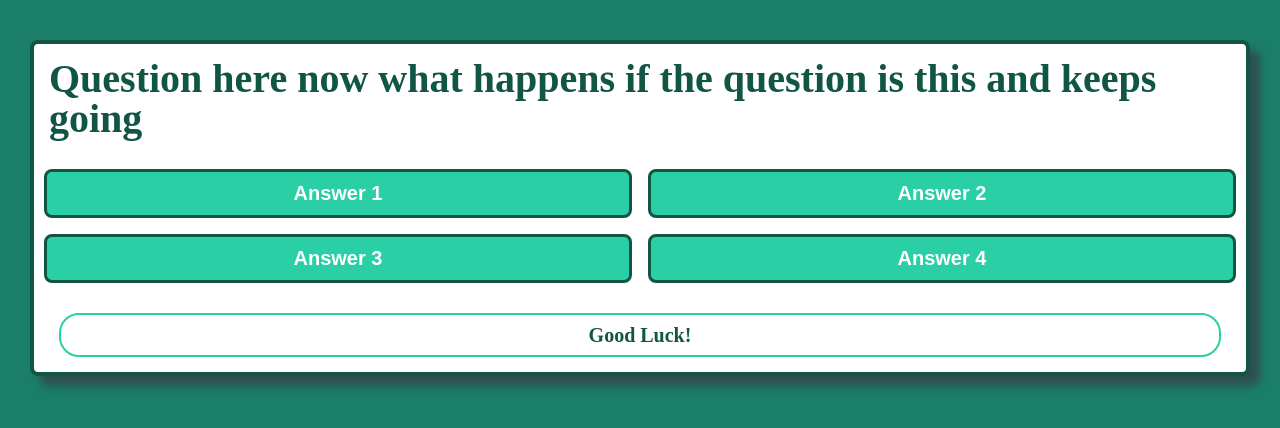
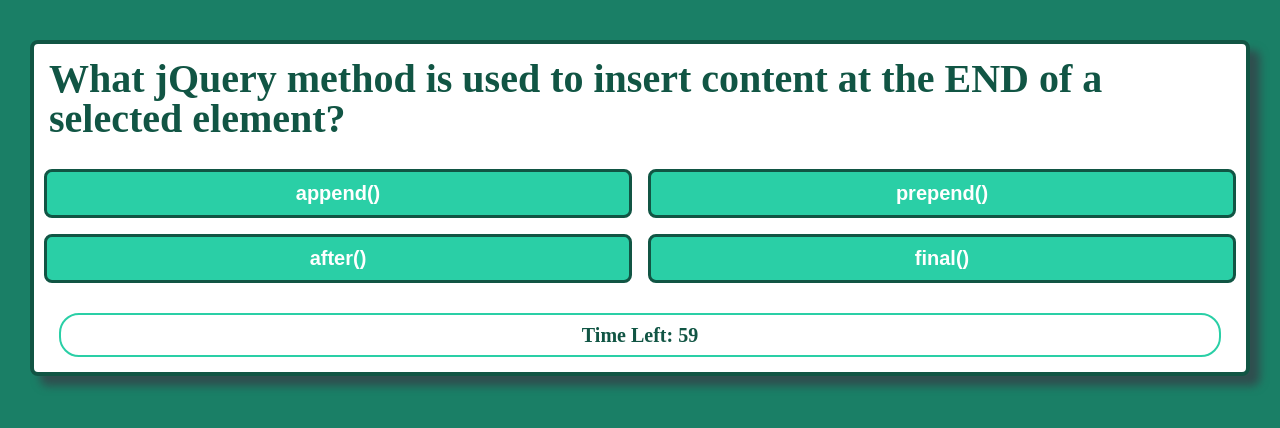
Before and after one commit to evanarbour/coding-quiz, a plain HTML site: page index.html in a window 1280 px wide. Both pictures are taken after a click on the button "Start Quiz!". Drawn offline with Linux system fonts and the light colour scheme.

Commit message:
added javascript functions for questions, buttons, and styled the app

```diff
--- a/index.html
+++ b/index.html
@@ -21,10 +21,12 @@
             </div>
             <div id="timer-container">
                 <div id="timer">Good Luck!</div>
+                <div id="player-score"></div>
             </div>
         </div>
         <div class="controls">
             <button id="start-btn" class="start-btn">Start Quiz!</button>
+            <button id="next-btn" class="start-btn hide">Next</button>
         </div>
     </div>
 
--- a/reset.css
+++ b/reset.css
@@ -87,7 +87,7 @@ video {
   margin: 0;
   padding: 0;
   border: 0;
-  /* font-size: 100%; */
+  font-size: 100%;
   font: inherit;
   vertical-align: baseline;
 }
--- a/script.js
+++ b/script.js
@@ -1,41 +1,184 @@
 var startBtnEl = document.getElementById('start-btn')
+var nextBtnEl = document.getElementById('next-btn')
 var questionContainer = document.getElementById('question-container')
 var timer = document.getElementById('timer')
 var timerContainer = document.getElementById('timer-container')
+var questionEl = document.getElementById('question')
+var answerButtonEl = document.getElementById('answer-buttons')
+var randomQuestions
+var randomQuestionIndex
+var playerScore = 0
 
 startBtnEl.addEventListener('click', startGame);
+nextBtnEl.addEventListener('click', () => {
+    randomQuestionIndex++;
+    nextQuestion();
+});
 
 function startGame() {
-    console.log('Quiz Started!');
+    playerScore = 0;
     // when the 'start quiz!' button is clicked, that button disappears, and the question + answer buttons appear.
     startBtnEl.classList.add('hide');
     questionContainer.classList.remove('hide');
     timerContainer.classList.remove('hide');
     // the timer starts a countdown.
-    // countdownTimer();
-    // the question is chosen randomly and displayed with corresponding answers.
+    countdownTimer();
+    // this randomizes the 'questions' array so each time someone plays, the questions are in a different order.
+    randomQuestions = questionsArray.sort(()=> Math.random() - 0.5);
+    randomQuestionIndex = 0;
+    // the question is chosen randomly and displayed with corresponding answers via the nextQuestion function.
+    nextQuestion();
 }
 
+// this function displays a random question & clears the previous question
 function nextQuestion () {
+    clearQuestionCard();
+    displayQuestion(randomQuestions[randomQuestionIndex]);
 
 }
 
-function selectAnswer () {
-    // this function will verify chosen answer: if true, add point + nextQuestion function. if false, deduct time from timer + nextQuestion function.
+// this function reassigns the randomly chosen question from questionsArray to the HTML element on the page
+function displayQuestion(currentQuestion) {
+    questionEl.innerText = currentQuestion.question;
+    // & creates a button for each answer of that question
+        currentQuestion.answers.forEach(answer => {
+        const button = document.createElement('button');
+        button.innerText = answer.text;
+        button.classList.add('btn');
+        // check to see if the answer is correct, if it is, assign it a data-set attribute of 'correct'
+        if (answer.correct) {
+            button.dataset.correct = answer.correct;
+        }
+        // add an eventListener to kick off the selectAnswer function
+        button.addEventListener('click', selectAnswer);
+        // add the created buttons to the HTML
+        answerButtonEl.appendChild(button);
+    });
+}
+
+// this function clears the card of previous buttons.
+function clearQuestionCard() {
+    // the 'while loop' checks to see if the answerButtonEl has a firstChild.
+    while (answerButtonEl.firstChild) {
+        // if it does, remove it.
+        answerButtonEl.removeChild(answerButtonEl.firstChild)
+    };
+}
+
+ // this function will verify chosen answer: if true, add point + nextQuestion function. if false, deduct time from timer + nextQuestion function.
+function selectAnswer (event) {
+   var selectedButton = event.target;
+   var correct = selectedButton.dataset.correct;
+   Array.from(answerButtonEl.children).forEach(button => {
+       checkIfCorrect(button, button.dataset.correct);
+   })
+   if (selectedButton.dataset = correct) {
+       playerScore++;
+   } else {
+       secondsLeft-=8;
+   }
+   document.getElementById('player-score').innerText = playerScore;
+   nextBtnEl.classList.remove('hide');
+}
+
+function checkIfCorrect(element, correct) {
+    clearStatus(element);
+    if (correct) {
+        element.classList.add('correct');
+    } else {
+        element.classList.add('wrong');
+    }
+}
+
+function clearStatus (element) {
+    element.classList.remove('correct');
+    element.classList.remove('wrong');
 }
 
 
-var questions = [
+var questionsArray = [
     // this is where the questions will be stored as an array and randomly chosen.
     {
-        question: 'what is 2+2?',
+        question: 'What can loops offer Javascript as a whole?',
         answers: [
-            {text: '4', correct: true},
-            {text: '22', correct: false}
+            {text: 'Cleaner Syntax', correct: false},
+            {text: 'Improved Performance', correct: true},
+            {text: 'Cross-Platform Support', correct: false},
+            {text: 'Added plug-ins', correct: false}
+        ]
+    }, {
+        question: 'What is the element called that can continue to execute a block of code as long as the specified condition remains true?',
+        answers: [
+            {text: 'Clone', correct: false},
+            {text: 'Loop', correct: true},
+            {text: 'Debugger', correct: false},
+            {text: 'Repeater', correct: false}
+        ]
+    }, {
+        question: 'In Javascript, what element is used to store and manipulate text, usually in multiples?',
+        answers: [
+            {text: 'Variables', correct: true},
+            {text: 'Recorders', correct: false},
+            {text: 'Arrays', correct: false},
+            {text: 'Strings', correct: false}
+        ]
+    }, {
+        question: 'In Javascript, what is a block of code called that is used to perform a specific task?',
+        answers: [
+            {text: 'String', correct: false},
+            {text: 'Declaration', correct: false},
+            {text: 'Variable', correct: false},
+            {text: 'Function', correct: true}
+        ]
+    }, {
+        question: 'What tag is used to define a hyperlink or link to another page?',
+        answers: [
+            {text: '<em>', correct: false},
+            {text: '<src>', correct: false},
+            {text: '<a>', correct: true},
+            {text: '<blockquote>', correct: false}
+        ]
+    }, {
+        question: 'What tag is used to define an image - or add an image - to an HTML page?',
+        answers: [
+            {text: '<img>', correct: true},
+            {text: '<meta>', correct: false},
+            {text: '<div>', correct: false},
+            {text: '<h2>', correct: false}
+        ]
+    }, {
+        question: 'What does the "M" stand for in "HTML"?',
+        answers: [
+            {text: 'Meta-data', correct: false},
+            {text: 'Markup', correct: true},
+            {text: 'Modality', correct: false},
+            {text: 'Modern', correct: false}
+        ]
+    }, {
+        question: 'What is the CSS property that offers extra information when you hover over that element?',
+        answers: [
+            {text: 'Info Block', correct: false},
+            {text: 'Tutorial', correct: false},
+            {text: 'Hint', correct: false},
+            {text: 'Tooltip', correct: true}
+        ]
+    }, {
+        question: 'What is the CSS property used to set the horizontal alignment of text or words on a page?',
+        answers: [
+            {text: 'Padding', correct: false},
+            {text: 'Spacing', correct: false},
+            {text: 'Horizontal-align', correct: false},
+            {text: 'Text-align', correct: true}
+        ]
+    }, {
+        question: 'What jQuery method is used to insert content at the END of a selected element?',
+        answers: [
+            {text: 'append()', correct: true},
+            {text: 'prepend()', correct: false},
+            {text: 'after()', correct: false},
+            {text: 'final()', correct: false}
         ]
     }
-
-
 ]
 
 
--- a/style.css
+++ b/style.css
@@ -70,6 +70,14 @@ body {
   gap: 1em;
 }
 
+.correct {
+  background-color: green;
+}
+
+.wrong {
+  background-color: red;
+}
+
 .hide {
   display: none;
 }
```
